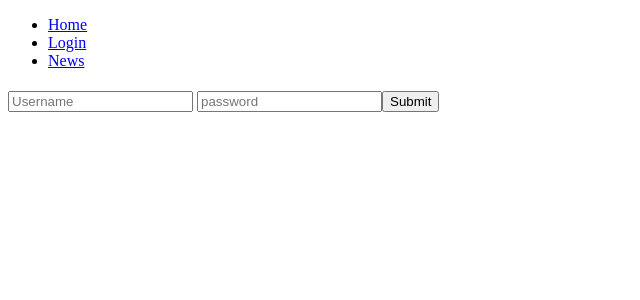
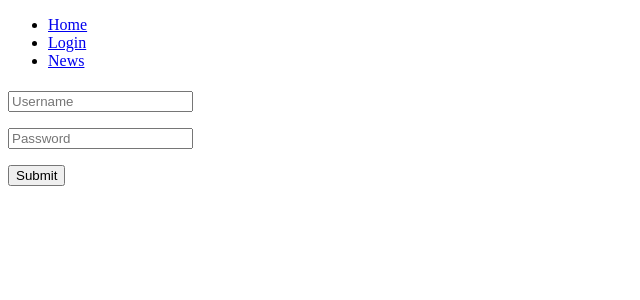
Before and after one commit to svennif/sven-ingar-frantzen-jsfw-ma3.js, a React (Create React App) app in the folder react-ma3/: page /Login in a window 1280 px wide. Shown: the top 300 px of the page, without its empty margins (0-640 px from the left). Built offline with nearby package versions, Linux system fonts and the light colour scheme.

Commit message:
Commit 6

```diff
--- a/react-ma3/package.json
+++ b/react-ma3/package.json
@@ -3,12 +3,13 @@
   "version": "0.1.0",
   "private": true,
   "dependencies": {
+    "@hookform/resolvers": "^1.0.1",
     "@testing-library/jest-dom": "^5.11.4",
     "@testing-library/react": "^11.1.0",
     "@testing-library/user-event": "^12.1.10",
     "react": "^17.0.1",
     "react-dom": "^17.0.1",
-    "react-hook-form": "^6.12.0",
+    "react-hook-form": "^6.12.1",
     "react-router-dom": "^5.2.0",
     "react-scripts": "4.0.1",
     "web-vitals": "^0.2.4",
--- a/react-ma3/src/components/Heading.js
+++ b/react-ma3/src/components/Heading.js
@@ -1,7 +1,6 @@
 import React from 'react';
 
 function Heading(props) {
-    console.log(props);
     return <h1>{props.content}</h1>;
 }
 
--- a/react-ma3/src/components/login/LoginForm.js
+++ b/react-ma3/src/components/login/LoginForm.js
@@ -1,27 +1,40 @@
 import React from "react";
 import { useForm } from "react-hook-form";
+import { yupResolver } from "@hookform/resolvers/yup";
+import * as yup from "yup";
+
+const schema = yup.object().shape({
+  Username: yup.string().required("Please enter a username"),
+  Password: yup
+    .string()
+    .required("Please enter a password")
+    .min(4, "Please enter a password with minimum 4 characters."),
+});
 
 function LoginForm() {
-  const { register, handleSubmit, errors } = useForm();
+  const { register, handleSubmit, errors } = useForm({
+    resolver: yupResolver(schema),
+  });
   const onSubmit = (data) => console.log(data);
-  console.log(errors);
 
   return (
     <form onSubmit={handleSubmit(onSubmit)}>
       <input
         type="text"
+        name="Username"
         placeholder="Username"
-        name="Username"
-        ref={register({ required: true })}
-      />{" "}
-      {errors.Username && <p>First name is required</p>}
+        ref={register}
+      />
+      <p>{errors.Username?.message}</p>
+
       <input
         type="password"
-        placeholder="password"
         name="Password"
-        ref={register({ required: true, min: 4 })}
+        placeholder="Password"
+        ref={register}
       />
-      {errors.Password && <p>A password is required</p>}
+      <p>{errors.Password?.message}</p>
+
       <input type="submit" />
     </form>
   );
```
Also changed, not shown: 2 other files (tests, documents, lock files or other folders).
